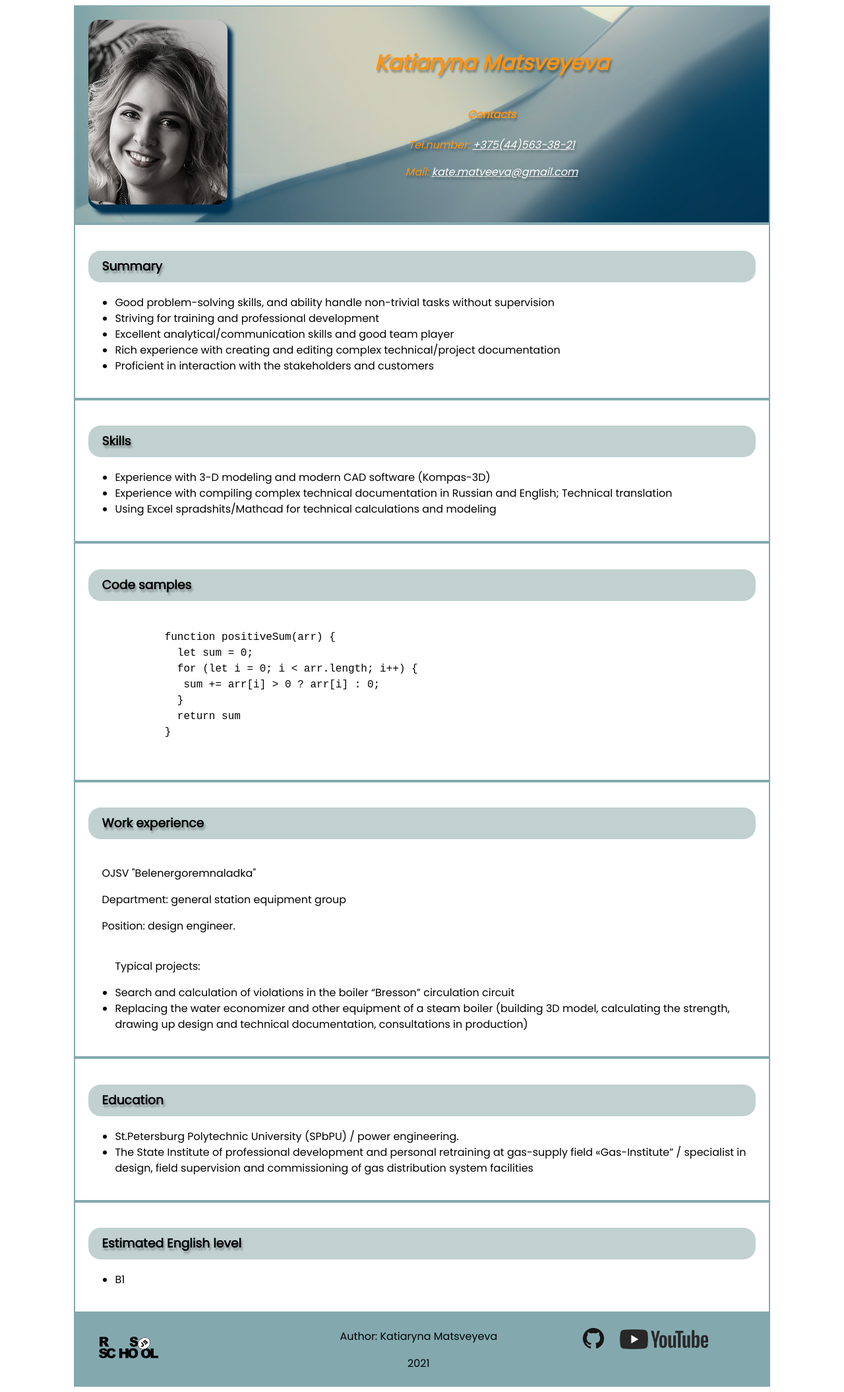
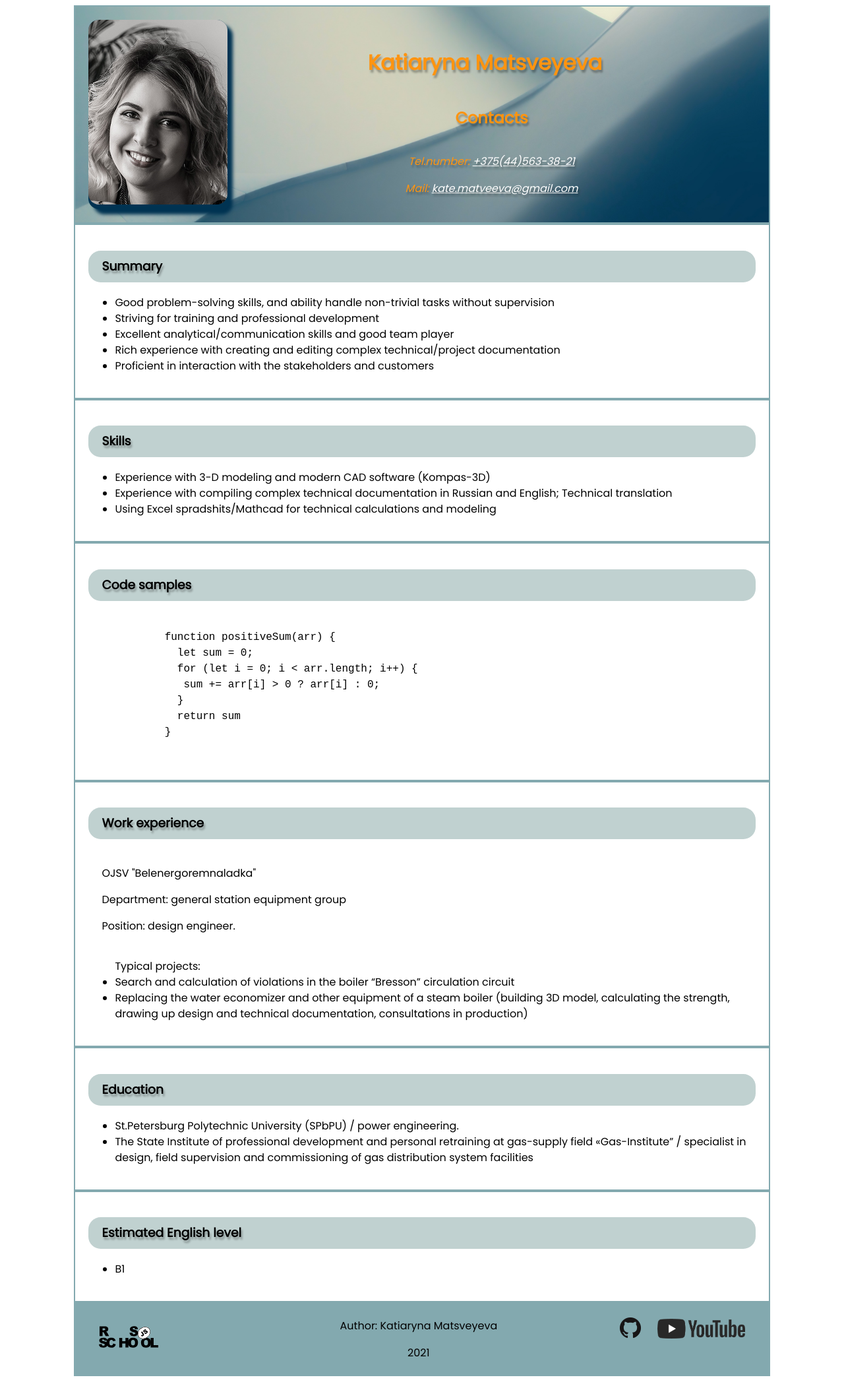
Before and after one commit to KathrineMatveeva/rsschool-cv, a plain HTML site: page index.html in a window 1280 px wide. Shown: the whole page at 66% size. Drawn offline with Linux system fonts and the light colour scheme.

Commit message:
fix: edit semantic errors

```diff
--- a/index.html
+++ b/index.html
@@ -56,6 +56,9 @@
       h1 {
         padding: 20px; /* Поля */
         text-align: center;
+        text-shadow: 2px 4px 3px rgba(0, 0, 0, 0.3);
+      }
+      h2 {
         text-shadow: 2px 4px 3px rgba(0, 0, 0, 0.3);
       }
       h3 {
@@ -121,10 +124,9 @@
         float: right;
         margin: 0 1.5%;
         width: 30%;
-        text-align: center;
-
+        text-align: right;
       }
-      .git_link a+a {
+      .git_link a + a {
         margin-left: 20px;
       }
     </style>
@@ -134,15 +136,17 @@
       <div class="photo_header">
         <img class="photo_img" src="images/photoCV.png" alt="Photo here" />
       </div>
+      <div>
+        <h1>Katiaryna Matsveyeva</h1>
+        <h2>Contacts</h2>
         <address>
-        <h1>Katiaryna Matsveyeva</h1>
-        <h4>Contacts</h4>
           <p>Tel.number: <a href="tel:+375445633821">+375(44)563-38-21</a></p>
           <p>
             Mail:
             <a href="mailto:kate.matveeva@gmail.com">kate.matveeva@gmail.com</a>
           </p>
         </address>
+      </div>
     </header>
 
     <section>
@@ -187,8 +191,8 @@
           <code>
             function positiveSum(arr) {
               let sum = 0;
-              for (let i = 0; i < arr.length; i++) {
-               sum += arr[i] > 0 ? arr[i] : 0;
+              for (let i = 0; i &lt arr.length; i++) {
+               sum += arr[i] &gt; 0 ? arr[i] : 0;
               }
               return sum
             } </code>
@@ -205,7 +209,7 @@
       </div>
 
       <ul>
-        <p>Typical projects:</p>
+        Typical projects:
         <li>
           Search and calculation of violations in the boiler “Bresson”
           circulation circuit
@@ -258,8 +262,9 @@
           <a href="https://github.com/KathrineMatveeva">
             <img src="images/GitHub-Mark-32px.png" alt="Github"
           /></a>
-          <a href="#"> <img
-            height="30"src="images/yt_logo_mono_light.png" alt="youtube" /></a>
+          <a href="#">
+            <img height="30" src="images/yt_logo_mono_light.png" alt="youtube"
+          /></a>
         </p>
       </div>
     </footer>
```
Lines whose indentation alone changed are shown as unchanged.
